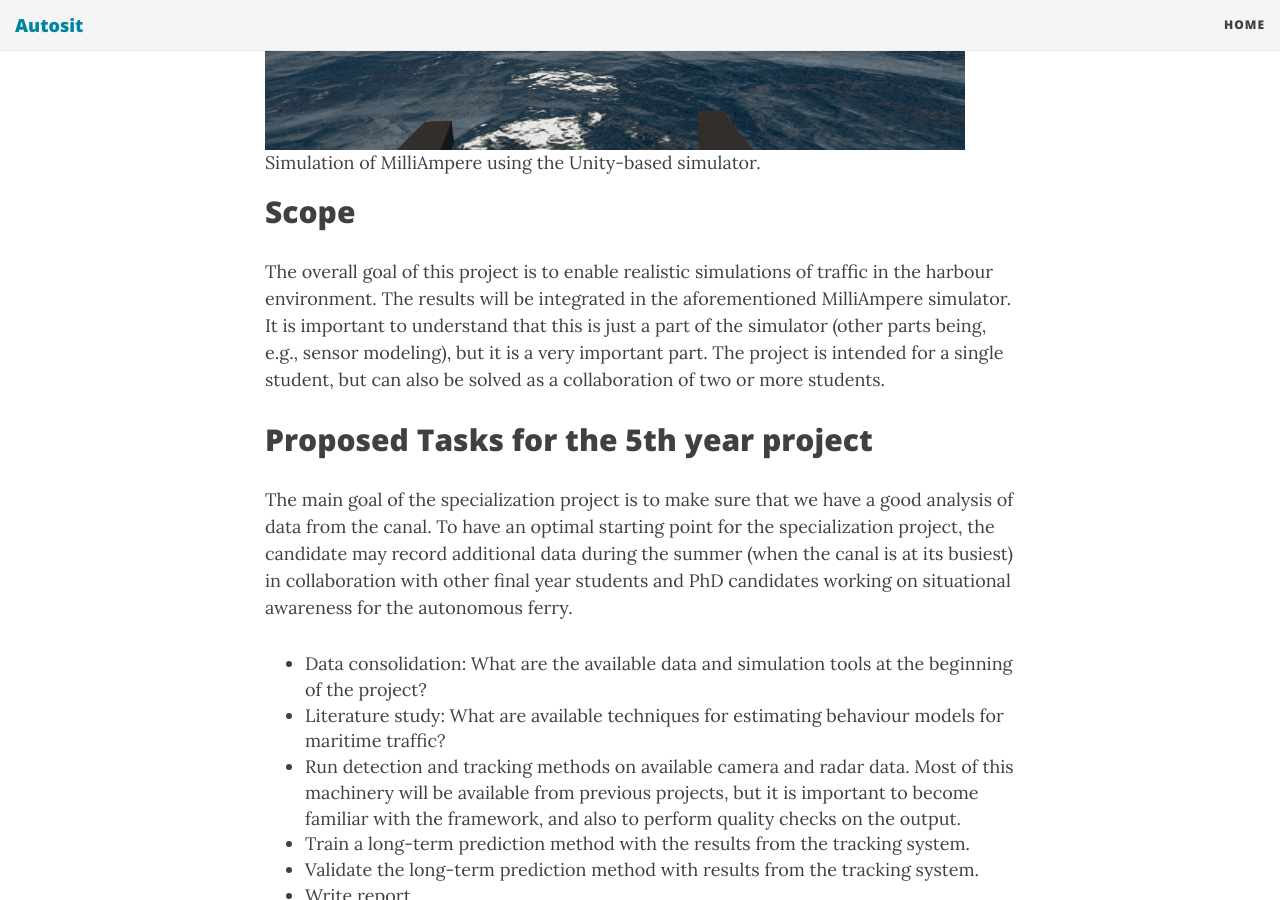
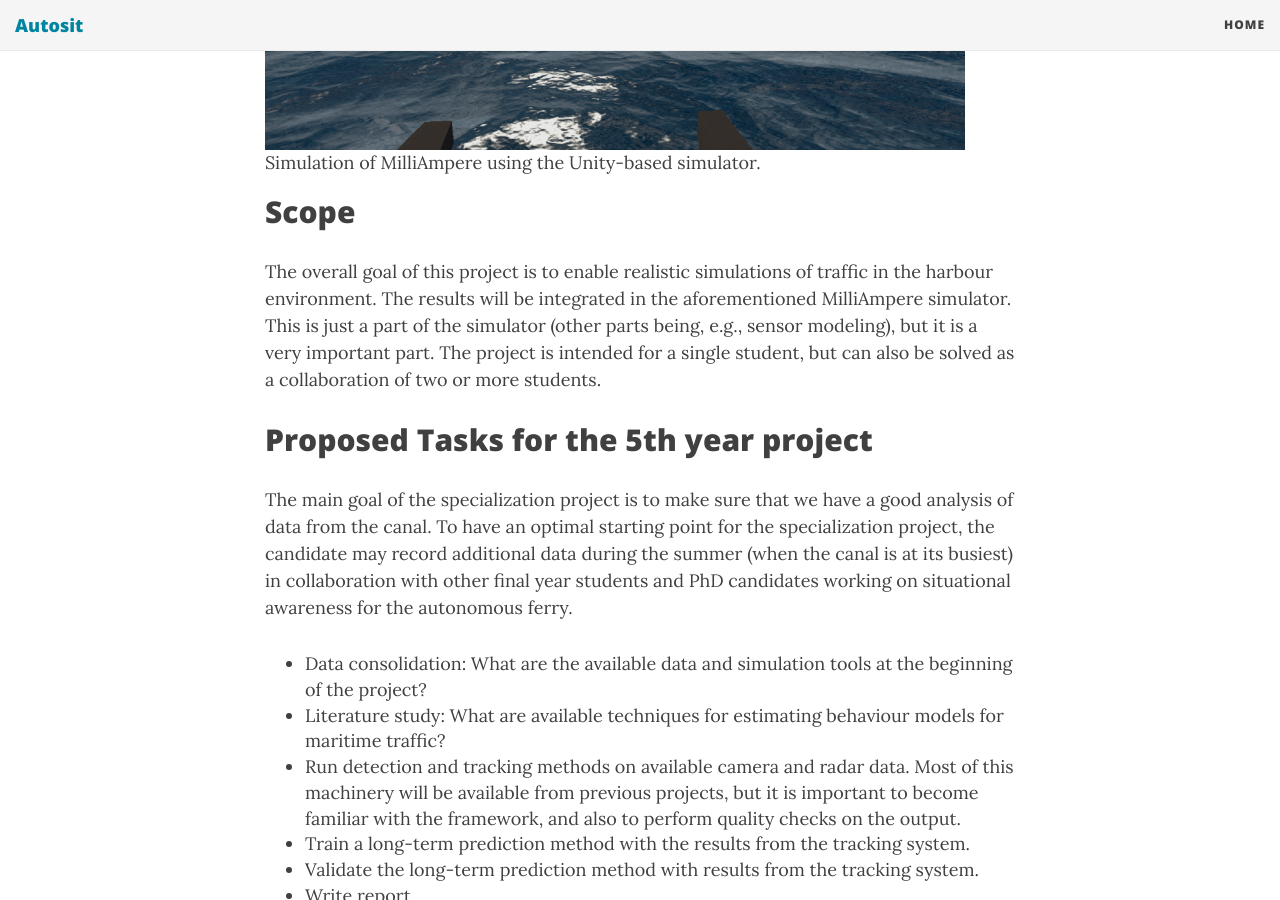
Before and after one commit to autosit/autosit.github.io, a Jekyll site: the page built from _posts/2020-04-19-ltp_canal.md, in a window 1280 px wide and 900 px high, scrolled down 1526 px. Built offline with Jekyll 4.4.1, drawn with Linux system fonts in a browser that asks for light colours; nearby versions of some CDN libraries.

Commit message:
small changes on ltp canal

```diff
--- a/_posts/2020-04-19-ltp_canal.md
+++ b/_posts/2020-04-19-ltp_canal.md
@@ -29,7 +29,7 @@
 
 ## Scope
 
-The overall goal of this project is to enable realistic simulations of traffic in the harbour environment. The results will be integrated in the aforementioned MilliAmpere simulator. It is important to understand that this is just a part of the simulator (other parts being, e.g., sensor modeling), but it is a very important part. The project is intended for a single student, but can also be solved as a collaboration of two or more students.
+The overall goal of this project is to enable realistic simulations of traffic in the harbour environment. The results will be integrated in the aforementioned MilliAmpere simulator. This is just a part of the simulator (other parts being, e.g., sensor modeling), but it is a very important part. The project is intended for a single student, but can also be solved as a collaboration of two or more students.
 
 
 
```
